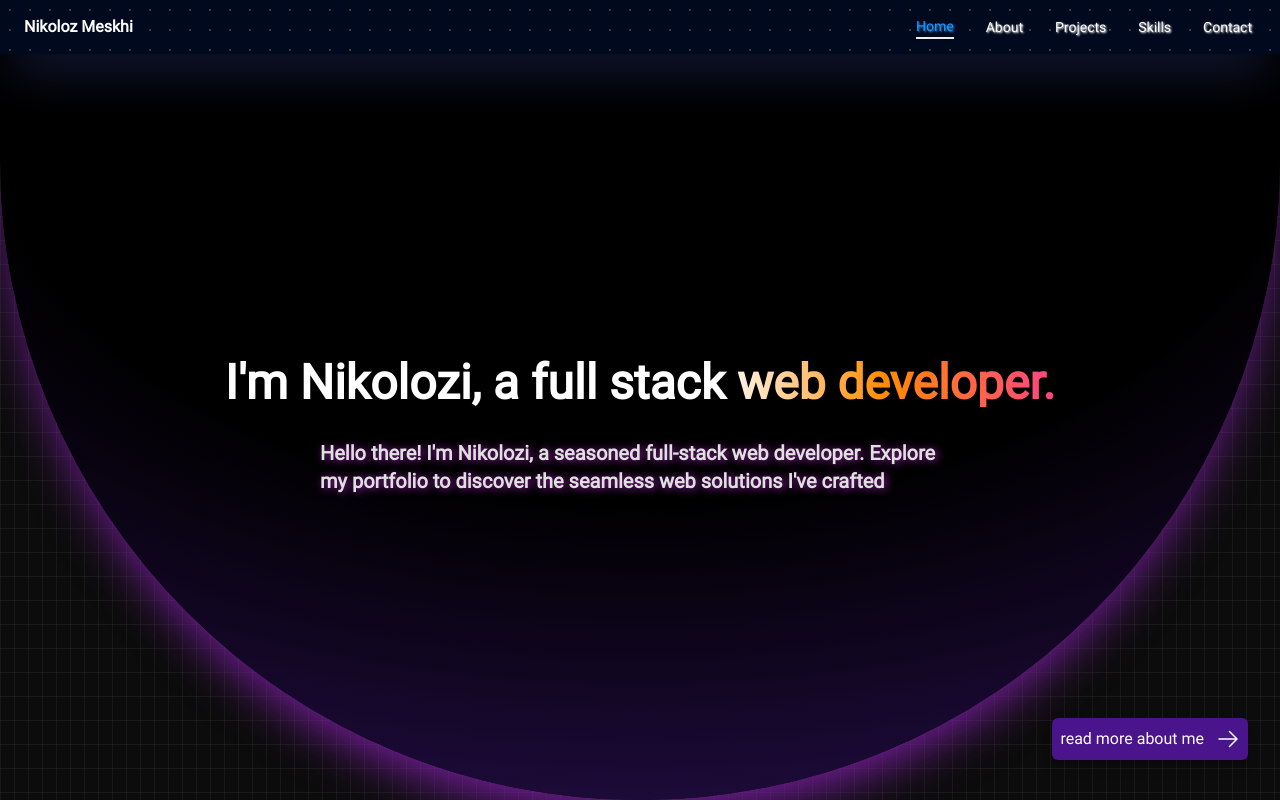
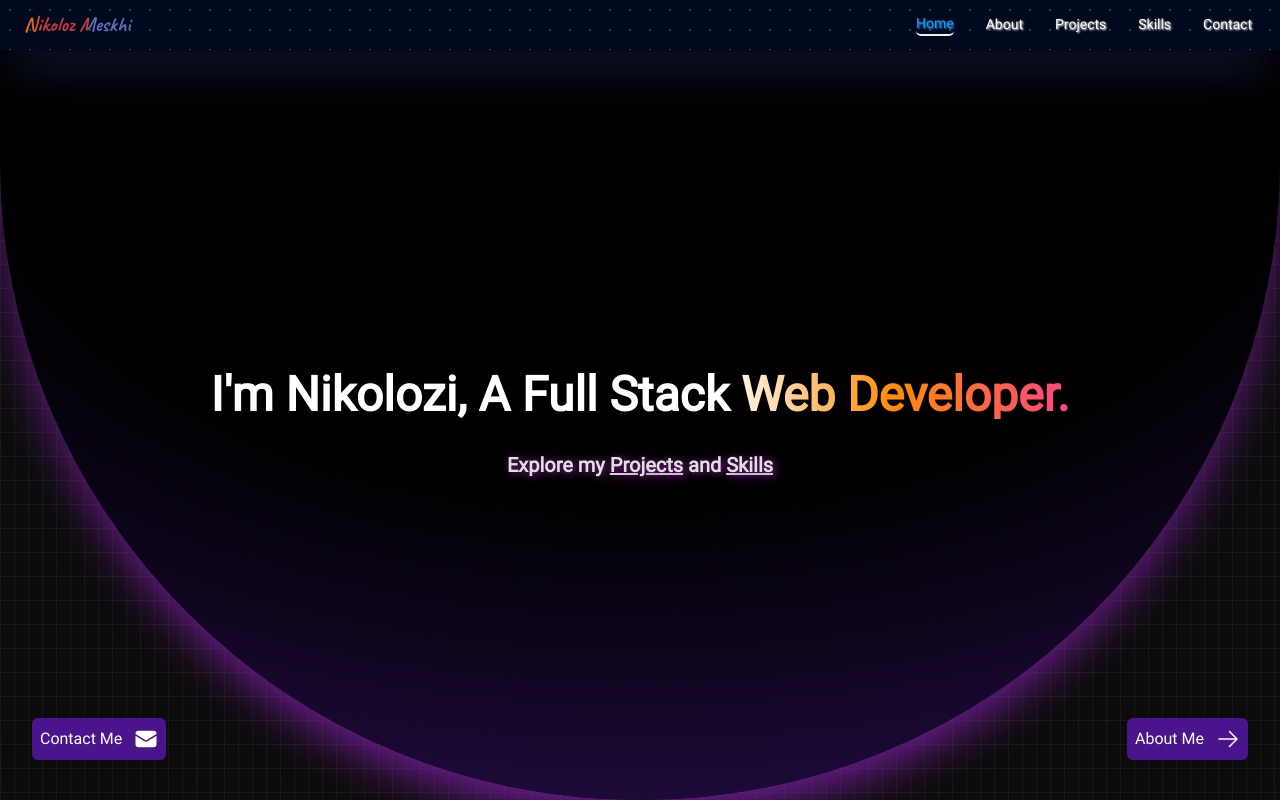
Before and after one commit to Nikolozi2004/Personal-Portfolio, a React (Vite) app: page /Personal-Portfolio/home in a window 1280 px wide. Built offline with nearby package versions, Linux system fonts and the light colour scheme.

Commit message:
slight changes in design

```diff
--- a/src/App.jsx
+++ b/src/App.jsx
@@ -1,14 +1,11 @@
 import { Fragment } from "react"
 import { Outlet } from "react-router-dom"
 import { NavBar } from "./components/NavBar"
-import { AnimatePresence } from "framer-motion"
 function App() {
   return (
     <Fragment>
       <NavBar />
-      <AnimatePresence mode="wait">
-        <Outlet />
-      </AnimatePresence>
+      <Outlet />
     </Fragment>
   )
 }
--- a/src/components/NavBar.jsx
+++ b/src/components/NavBar.jsx
@@ -30,7 +30,7 @@ export const NavBar = () => {
                 <Typography
                     as="a"
                     variant="h6"
-                    className="mr-4 cursor-pointer py-1.5"
+                    className="fntnav cursor-default"
                     color='white'
                 >
                     Nikoloz Meskhi
--- a/src/components/NavList.jsx
+++ b/src/components/NavList.jsx
@@ -21,7 +21,7 @@ export const NavList = () => {
                     <NavLink
                         key={page}
                         to={`/Personal-Portfolio/${page}`}
-                        className={({ isActive }) => (pathname === '/Personal-Portfolio/' && page === 'Home') || isActive ? '[text-shadow:1px_1px_2px_var(--tw-shadow-color)] shadow-blue-500 flex items-center text-blue-500 transition-colors border-b-2 ' : 'flex items-center text-white hover:text-blue-500 hover:shadow-blue-500 transition-colors [text-shadow:1px_1px_2px_var(--tw-shadow-color)] shadow-white'}>
+                        className={({ isActive }) => (pathname === '/Personal-Portfolio/' && page === 'Home') || isActive ? '[text-shadow:1px_1px_2px_var(--tw-shadow-color)] shadow-blue-500 flex items-center text-blue-500 transition-colors border-b-2 activenav' : 'nonactivenav flex items-center text-white hover:text-blue-500 hover:shadow-blue-500 transition-colors [text-shadow:1px_1px_2px_var(--tw-shadow-color)] shadow-white'}>
                         {page}
                     </NavLink>
                 </Typography>
--- a/src/index.css
+++ b/src/index.css
@@ -59,6 +59,11 @@
     src: url('./fonts/Poetsen_One/PoetsenOne-Regular.ttf');
 }
 
+@font-face {
+    font-family: navlg;
+    src: url('./fonts/Caveat-Bold.ttf');
+}
+
 /* .NavLink {
     font-family: robotomedium;
 } */
@@ -81,8 +86,56 @@
     height: 105vh;
 }
 
+.fntnav {
+    font-family: navlg;
+    font-size: 1.3rem;
+    background: linear-gradient(to right, #6669ba 20%, #ff8c00 30%, #ff00ff 50%, #ff8c00 70%, #c83737 80%);
+    -webkit-background-clip: text;
+    background-clip: text;
+    -webkit-text-fill-color: transparent;
+    color: transparent;
+    background-size: 200% auto;
+    animation: textShine 4s ease-in-out infinite alternate;
+    width: 113px;
+}
+
 @keyframes textShine {
     to {
         background-position: 200%;
     }
 }
+
+
+.prjhome {
+    --c: no-repeat linear-gradient(#5a10c1 0 0);
+    background:
+        var(--c) calc(-100% + var(--p, 0%)) 100%,
+        var(--c) calc(200% - var(--p, 0%)) 0;
+    background-size: 50.1% var(--p, .08em);
+    transition: .3s var(--t, 0s), background-position .3s calc(.3s - var(--t, 0s));
+
+}
+
+.nonactivenav {
+    background: linear-gradient(#ffffff 0 0) var(--p, 0)/var(--p, 0) no-repeat;
+    transition: .2s, background-position 0s;
+    border-radius: 5px;
+}
+
+.activenav {
+    background: linear-gradient(#ffffff 0 0) var(--p, 0)/var(--p, 0) no-repeat;
+    transition: .2s, background-position 0s;
+    border-radius: 5px;
+}
+
+.nonactivenav:hover {
+    --p: 101%;
+    --t: 0.3s;
+    color: #fff;
+}
+
+.prjhome:hover {
+    --p: 101%;
+    --t: 0.3s;
+    color: #fff;
+}
--- a/src/pages/About.jsx
+++ b/src/pages/About.jsx
@@ -41,13 +41,13 @@ export const About = () => {
           <Typography
             variant='paragraph'
             color='white'
-            className='mb-6'>
-            I have a diverse set of skills, ranging from front-end development with HTML, CSS, and JavaScript to back-end development with Node.js and databases like MongoDB. My toolkit includes popular frameworks and libraries such as React and Tailwind CSS, and I'm proficient in using development tools like Git, Docker, and various IDEs.
+            className='mb-8'>
+            I have a diverse skill set that covers various aspects of web development and programming. On the front-end, I excel at creating engaging user interfaces using HTML, CSS, and JavaScript, along with frameworks like React. For back-end development, I'm proficient in Node.js and Express.js, and I'm skilled in working with databases such as MongoDB. Additionally, I have experience in desktop application development with C#. My toolkit also includes essential tools like Git, Docker, and Bruno, which I use to ensure efficient development processes.
           </Typography>
           <Typography
             variant='paragraph'
             color='white'
-            className='mb-6'>
+            className='mb-8'>
             With a strong foundation in both front-end and back-end technologies, I enjoy building dynamic, responsive, and user-friendly web applications. I'm constantly learning and staying up-to-date with the latest trends in web development to ensure that my projects are cutting-edge.
           </Typography>
           <Typography
--- a/src/pages/Home.jsx
+++ b/src/pages/Home.jsx
@@ -13,25 +13,38 @@ export const Home = () => {
       className='relative w-full homeh flex flex-col items-center justify-center'
 
     >
-      <div className="shadow-2xl shadow-purple-700 flex flex-col items-center justify-center text-white rounded-t-xl h-full max-w-screen-2xl w-full rounded-br-full rounded-bl-full p-5 [background:radial-gradient(125%_125%_at_50%_10%,#000_40%,#35136a_100%)]">
+      <div className="shadow-2xl relative bgofhome shadow-purple-700 flex flex-col items-center justify-center text-white rounded-t-xl h-full max-w-screen-2xl w-full rounded-br-full rounded-bl-full p-5 [background:radial-gradient(125%_125%_at_50%_10%,#000_40%,#35136a_100%)]">
         <Typography
           variant='h1'
-          className="font-bold ani text-center mb-4 bg-gradient-to-r from-blue-300 via-blue-gray-300 to-indigo-600 text-3xl md:text-4xl lg:text-5xl inline-block text-transparent bg-clip-text">I'm Nikolozi, a full stack web developer.</Typography>
-        <Typography variant='h4' className="text-xl text-gray-300 text-center md:text-left font w-full md:max-w-2xl lg:max-w-2xl px-4 mt-4 h-auto [text-shadow:2px_1px_9px_var(--tw-shadow-color)] shadow-purple-500">
-          Hello there! I'm Nikolozi, a seasoned full-stack web developer. Explore my portfolio to discover the seamless web solutions I've crafted
+          className="font-bold ani text-center mb-4 bg-gradient-to-r from-blue-300 via-blue-gray-300 to-indigo-600 text-3xl md:text-4xl lg:text-5xl inline-block text-transparent bg-clip-text">I'm Nikolozi, <br className='block md:hidden' /> A Full Stack Web Developer.</Typography>
+        <Typography variant='h4' className="text-xl text-gray-300 text-center md:text-center font w-full md:max-w-2xl lg:max-w-2xl px-4 mt-4 h-auto [text-shadow:2px_1px_9px_var(--tw-shadow-color)] shadow-purple-500">
+          Explore my <Link className='hover:text-purple-100 rounded-md prjhome underline' to={"/Personal-Portfolio/projects"}>Projects</Link> and <Link className='hover:text-purple-100 rounded-md prjhome underline' to={"/Personal-Portfolio/projects"}>Skills</Link>
         </Typography>
       </div>
       <Link to="/Personal-Portfolio/about">
-        <div className='hidden bottom-10 right-8 z-50 absolute cursor-pointer p-2 rounded-md w-auto gap-3 bg-purple-900 shadow-lg transition-all hover:shadow-purple-300 hover:bg-purple-700 md:flex justify-between items-center'>
+        <div className='hover:scale-110 p-1 bottom-1 right-1 md:bottom-10 md:right-8 z-50 absolute cursor-pointer md:p-2 rounded-md w-auto gap-3 bg-purple-900 shadow-2xl transition-all hover:shadow-purple-300 hover:bg-purple-700 flex justify-between items-center'>
           <Typography className='bottom-10 right-20 cursor-pointer text-white'>
-            read more about me
+            About Me
           </Typography>
           <svg xmlns="http://www.w3.org/2000/svg" viewBox="0 0 24 24" fill="white" className="w-6 h-6 bottom-10 right-10">
             <path fillRule="evenodd" d="M12.97 3.97a.75.75 0 0 1 1.06 0l7.5 7.5a.75.75 0 0 1 0 1.06l-7.5 7.5a.75.75 0 1 1-1.06-1.06l6.22-6.22H3a.75.75 0 0 1 0-1.5h16.19l-6.22-6.22a.75.75 0 0 1 0-1.06Z" clipRule="evenodd" />
           </svg>
         </div>
+      </Link>
+    <Link to={"/Personal-Portfolio/contact"}>
+      <div className='hover:scale-110 p-1 bottom-1 left-1 md:bottom-10 md:left-8 z-50 absolute cursor-pointer md:p-2 rounded-md w-auto gap-3 bg-purple-900 shadow-2xl transition-all hover:shadow-purple-300 hover:bg-purple-700 flex justify-between items-center'>
+        <Typography className='bottom-10 right-20 cursor-pointer text-white'>
+          Contact Me
+        </Typography>
+        <svg xmlns="http://www.w3.org/2000/svg" viewBox="0 0 24 24" fill="white" className="size-6">
+          <path d="M1.5 8.67v8.58a3 3 0 0 0 3 3h15a3 3 0 0 0 3-3V8.67l-8.928 5.493a3 3 0 0 1-3.144 0L1.5 8.67Z" />
+          <path d="M22.5 6.908V6.75a3 3 0 0 0-3-3h-15a3 3 0 0 0-3 3v.158l9.714 5.978a1.5 1.5 0 0 0 1.572 0L22.5 6.908Z" />
+        </svg>
 
-      </Link>
+      </div>
+    </Link>
+
+
     </motion.div>
   )
 }
--- a/src/pages/Skills.jsx
+++ b/src/pages/Skills.jsx
@@ -44,10 +44,10 @@ export const Skills = () => {
                 {"<TypeScript/>"}
               </Typography>
               <Typography color="white" variant="h6">
-                20%
+                30%
               </Typography>
             </div>
-            <Progress color='blue' value={20} size="md" />
+            <Progress color='blue' value={30} size="md" />
           </div>
         </motion.div>
         <motion.div
```
Also changed, not shown: public/favicon-32x32.png (deleted), src/fonts/Caveat-Bold.ttf (added).
